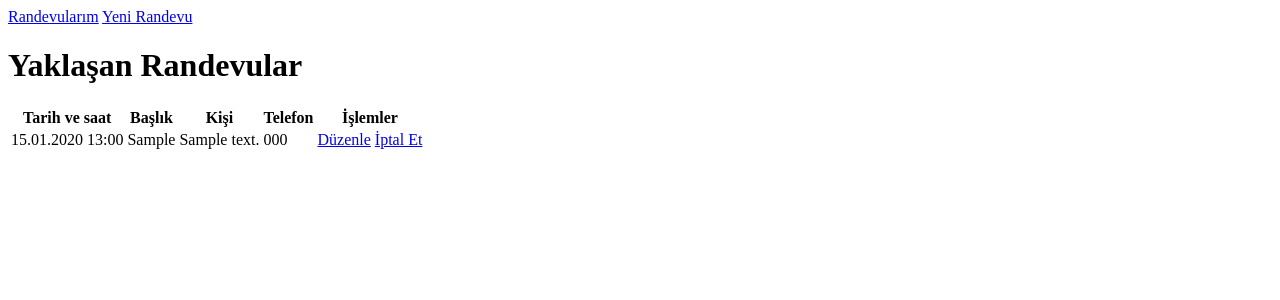
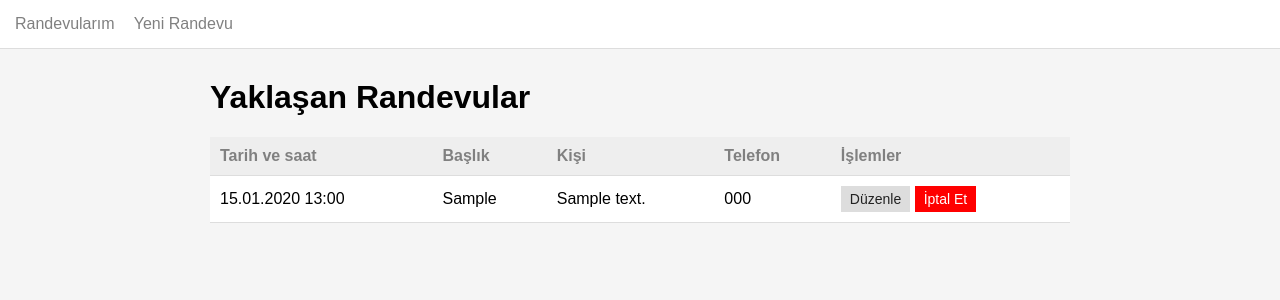
Before and after one commit to esmanuryuksel04/randevu_takip, a Django app: template templates/randevular/randevu_listesi.html in a window 1280 px wide. Shown: the top 300 px of the page. Run offline with Django 5.2, Linux system fonts and the light colour scheme; the template is opened without the code that fills it: values that come from a table or form of the project are taken from there, others are empty; tables that the repository leaves empty hold one stand-in row (values such as "Sample post").

Commit message:
CSS ve arayuz duzenlemeleri eklendi

```diff
--- a/config/settings.py
+++ b/config/settings.py
@@ -116,7 +116,7 @@ USE_TZ = True
 # https://docs.djangoproject.com/en/5.2/howto/static-files/
 
 STATIC_URL = 'static/'
-STATIC_DIRS = [BASE_DIR / 'static']
+STATICFILES_DIRS = [BASE_DIR / 'static']
 
 # Default primary key field type
 # https://docs.djangoproject.com/en/5.2/ref/settings/#default-auto-field
--- a/static/css/style.css
+++ b/static/css/style.css
@@ -0,0 +1,171 @@
+:root {
+  --ana: blue;
+  --ana-koyu: darkblue;
+  --tehlike: red;
+  --tehlike-koyu: darkred;
+  --yazi: black;
+  --gri: gray;
+  --cizgi: #ddd;
+  --zemin: #f5f5f5;
+}
+
+* {
+  box-sizing: border-box;
+}
+
+body {
+  margin: 0;
+  font-family: Arial, sans-serif;
+  color: var(--yazi);
+  background: var(--zemin);
+}
+
+nav {
+  padding: 15px;
+  background: white;
+  border-bottom: 1px solid var(--cizgi);
+}
+
+nav a {
+  margin-right: 15px;
+  color: var(--gri);
+  text-decoration: none;
+}
+
+nav a:hover {
+  color: var(--ana);
+}
+
+main {
+  max-width: 900px;
+  margin: 30px auto;
+  padding: 0 20px;
+}
+
+.mesajlar {
+  margin: 0 0 20px;
+  padding: 0;
+  list-style: none;
+}
+
+.mesaj {
+  margin-bottom: 10px;
+  padding: 12px;
+  border: 1px solid var(--cizgi);
+  background: white;
+}
+
+.mesaj.success {
+  color: green;
+  background: #eaffea;
+}
+
+.mesaj.error {
+  color: red;
+  background: #ffeaea;
+}
+
+.tablo-kap {
+  overflow-x: auto;
+}
+
+table {
+  width: 100%;
+  border-collapse: collapse;
+  background: white;
+}
+
+th, td {
+  padding: 10px;
+  text-align: left;
+  border-bottom: 1px solid var(--cizgi);
+}
+
+th {
+  color: var(--gri);
+  background: #eee;
+}
+
+td.bos {
+  padding: 30px;
+  color: var(--gri);
+  text-align: center;
+}
+
+.btn {
+  display: inline-block;
+  padding: 8px 14px;
+  border: 0;
+  background: #ddd;
+  color: #222;
+  font: inherit;
+  text-decoration: none;
+  cursor: pointer;
+}
+
+.btn-kucuk {
+  padding: 5px 9px;
+  font-size: 14px;
+}
+
+.btn-ana {
+  color: white;
+  background: var(--ana);
+}
+
+.btn-ana:hover {
+  background: var(--ana-koyu);
+}
+
+.btn-tehlike {
+  color: white;
+  background: var(--tehlike);
+}
+
+.btn-tehlike:hover {
+  background: var(--tehlike-koyu);
+}
+
+.btn-ikincil {
+  background: #ddd;
+}
+
+.form-kutu {
+  max-width: 560px;
+  padding: 20px;
+  background: white;
+  border: 1px solid var(--cizgi);
+}
+
+.form-kutu p {
+  margin-bottom: 15px;
+}
+
+.form-kutu label {
+  display: block;
+  margin-bottom: 5px;
+}
+
+.form-kutu input, .form-kutu textarea, .form-kutu select {
+  width: 100%;
+  padding:9px;
+  border: 1px solid #ccc;
+}
+
+.form-kutu input:focus,
+.form-kutu textarea:focus,
+.form-kutu select:focus {
+  outline: 1px solid var(--ana);
+}
+
+.errorlist {
+  padding: 0;
+  color: red;
+  list-style: none;
+}
+
+.butonlar {
+  display: flex;
+  gap: 10px;
+  margin-top: 10px;
+}
--- a/templates/randevular/randevu_form.html
+++ b/templates/randevular/randevu_form.html
@@ -8,7 +8,7 @@
     {% csrf_token %} {# ZORUNLU. Saldırgan başka bir siteden senin adına form gönderemesin diye Django her forma gizli
                          rastgale bir anahtar koyar ve POST'ta kontrol eder. Yazmazsan gönderince 403 Forbidden hatası alırsın #}
     {{ form.as_p }}
-    <button type="submit">Kaydet</button>
-    <a href="{% url 'randevular:liste' %}">Vazgeç</a>
+    <button class="btn btn-ana btn-kucuk" type="submit">Kaydet</button>
+    <a class="btn btn-ikincil btn-kucuk" href="{% url 'randevular:liste' %}">Vazgeç</a>
 </form>
 {% endblock %}
--- a/templates/randevular/randevu_iptal.html
+++ b/templates/randevular/randevu_iptal.html
@@ -11,6 +11,6 @@
 <form method="post">
     {% csrf_token %}
     <button type="submit">Evet, iptal et</button>
-    <a href="{5 url ' randevular:liste' %}">Vazgeç</a>
+    <a href="{% url ' randevular:liste' %}">Vazgeç</a>
 </form>
 {% endblock %}
--- a/templates/randevular/randevu_listesi.html
+++ b/templates/randevular/randevu_listesi.html
@@ -8,7 +8,8 @@
 
 <h1>Yaklaşan Randevular</h1>
 
-<table>
+<div class="tablo-kap">
+  <table>
     <thead>
        <tr>
            <th>Tarih ve saat</th>
@@ -26,15 +27,16 @@
               <td>{{ r.kisi_adi }}</td>
               <td>{{ r.telefon_no|default:"-" }}</td>
               <td>
-                  <a href="{% url 'randevular:duzenle' r.pk %}">Düzenle</a>
-                  <a href="{% url 'randevular:iptal' r.pk %}">İptal Et</a>
+                  <a class="btn btn-ikincil btn-kucuk" href="{% url 'randevular:duzenle' r.pk %}">Düzenle</a>
+                  <a class="btn btn-tehlike btn-kucuk" href="{% url 'randevular:iptal' r.pk %}">İptal Et</a>
               </td>
           </tr>
       {% empty %}
           <tr>
-              <td colspan="5">Yaklaşan randevu yok.</td>
+              <td colspan="5" class="bos">Yaklaşan randevu yok.</td>
           </tr>
      {% endfor %}
     </tbody>
-</table>
+  </table>
+</div>
 {% endblock %}
```
